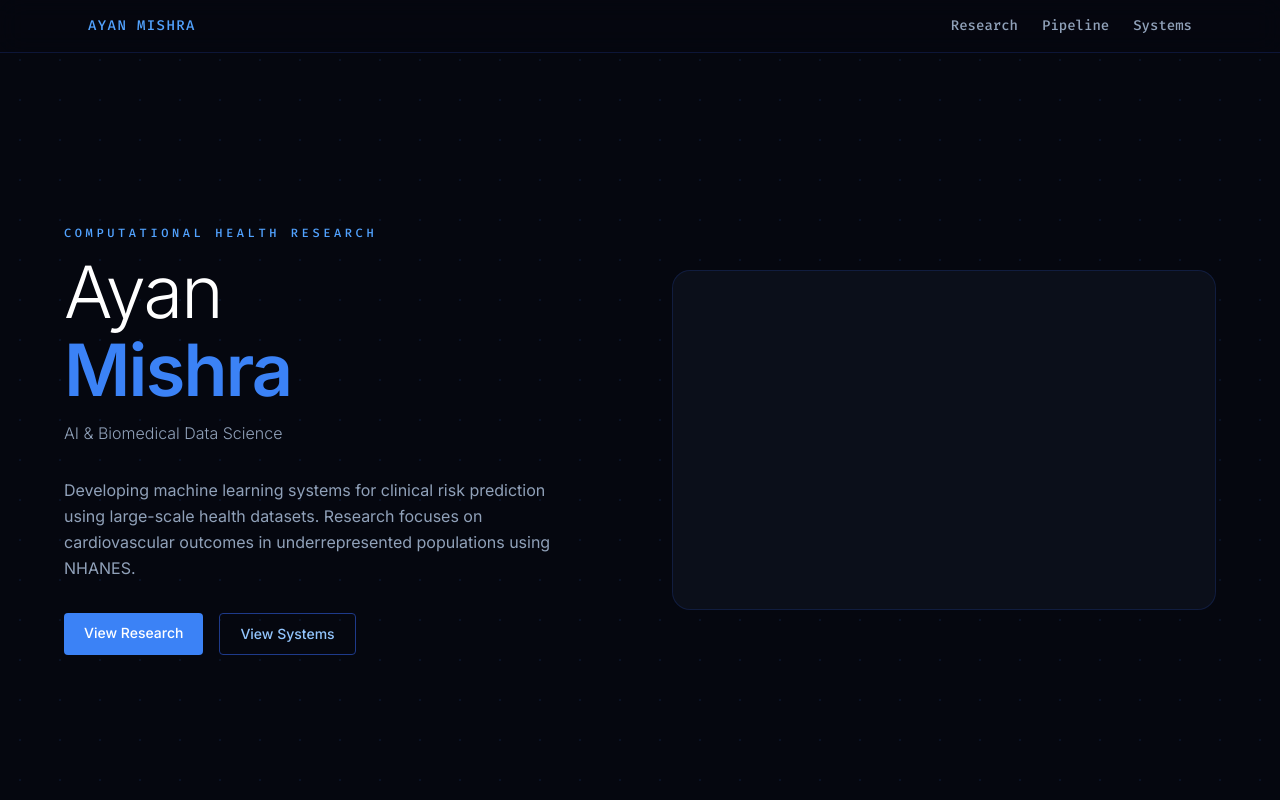
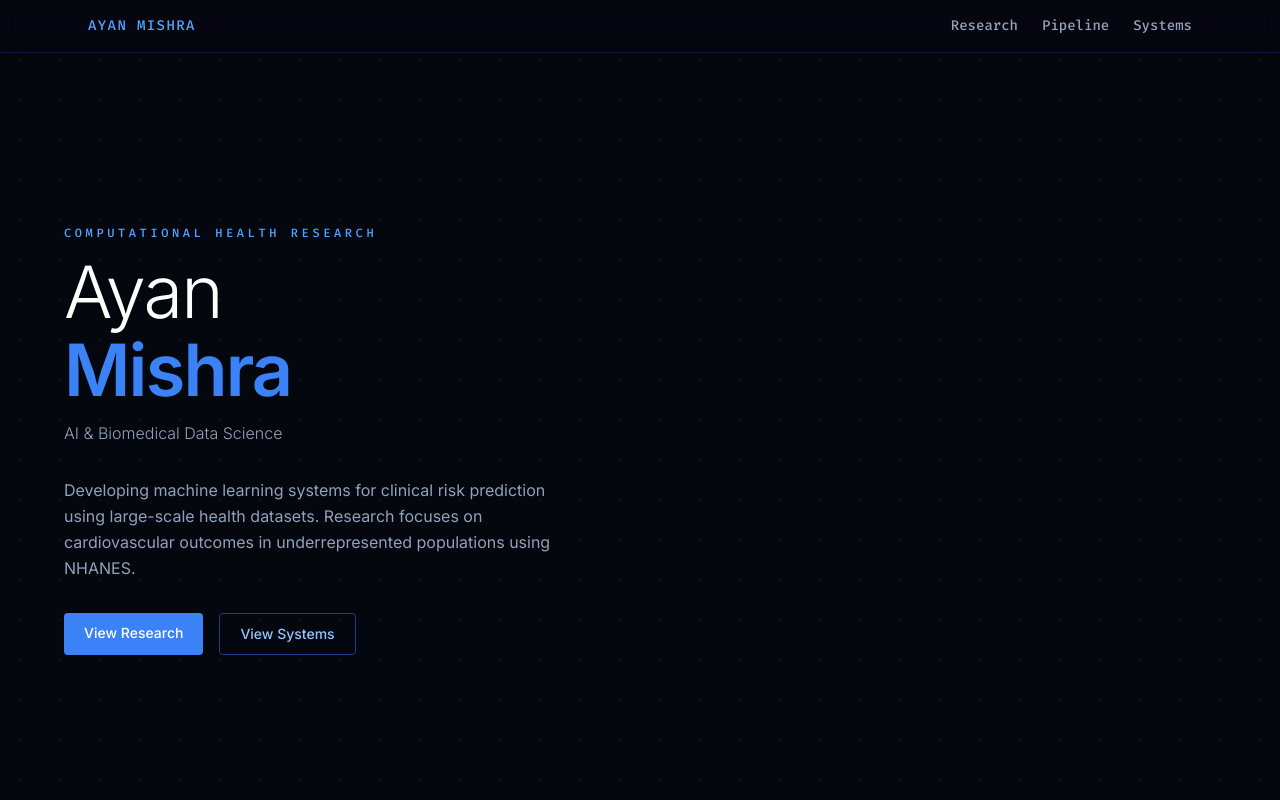
Before and after one commit to ayan-mishra/ayanPortfolio, a Next.js app: page /ayanPortfolio/ in a window 1280 px wide. Shown: the top 800 px of the page. Built offline with nearby package versions, Linux system fonts and the light colour scheme.

Commit message:
Remove box styling from Vitruvian man visualization and expand to fill space

```diff
--- a/src/app/page.tsx
+++ b/src/app/page.tsx
@@ -157,10 +157,7 @@ export default function Home() {
             </div>
           </div>
 
-          <div
-            className="relative h-[280px] lg:h-[340px] rounded-2xl overflow-hidden border"
-            style={{ background: "#0b0f1a", borderColor: "#1e3a8a55" }}
-          >
+          <div className="relative h-screen lg:h-[600px] w-full -mr-6 lg:-mr-16">
             <VitruvianViz />
           </div>
         </div>
--- a/src/components/ui/vitruvian-viz.tsx
+++ b/src/components/ui/vitruvian-viz.tsx
@@ -85,11 +85,9 @@ export default function VitruvianViz() {
   }, []);
 
   return (
-    <div className="relative w-full h-full flex items-center justify-center p-6">
-      <div
-        data-us-project="whwOGlfJ5Rz2rHaEUgHl"
-        style={{ width: '100%', height: '100%' }}
-      />
-    </div>
+    <div
+      data-us-project="whwOGlfJ5Rz2rHaEUgHl"
+      style={{ width: '100%', height: '100%' }}
+    />
   );
 }
```
